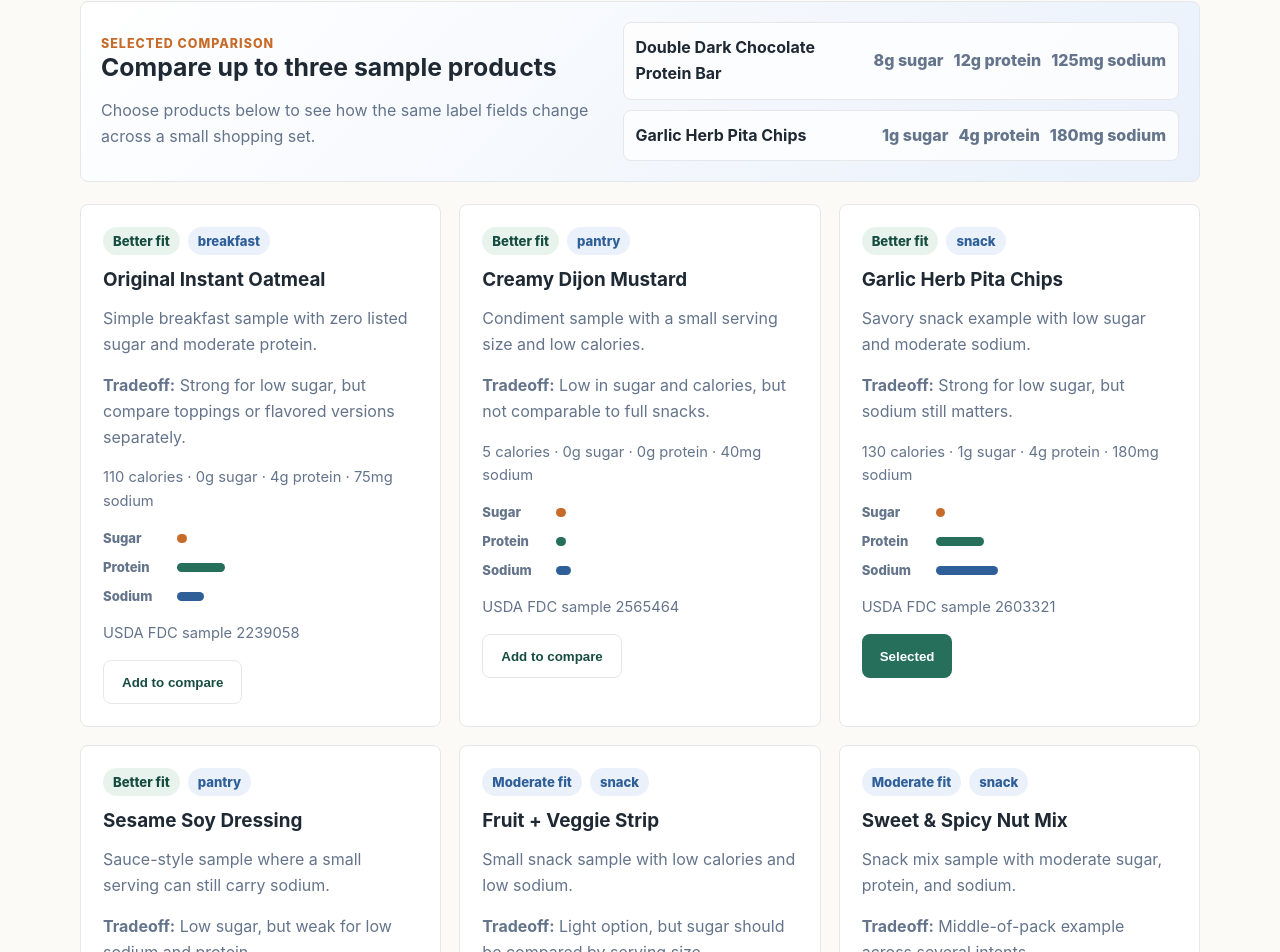
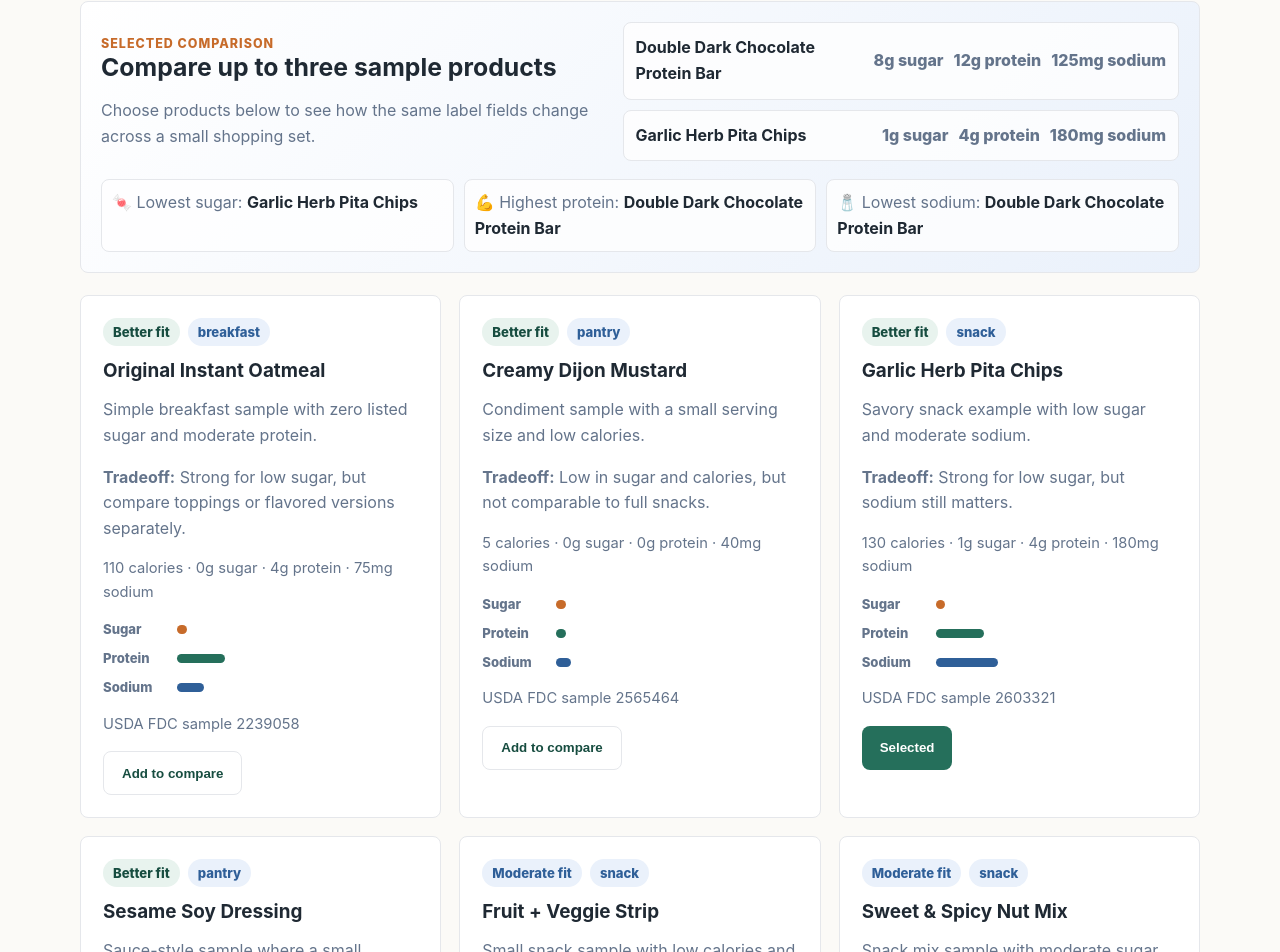
Before and after one commit to Astalos11/bettercart-ai-approval-site, a Next.js app: page /tools/food-comparison-demo in a window 1280 px wide. Shown: the part 1511-2463 px from the top of the page. Built offline with nearby package versions, Linux system fonts and the light colour scheme; no server answers.

Commit message:
Summarize selected demo products

```diff
--- a/app/globals.css
+++ b/app/globals.css
@@ -972,6 +972,25 @@
   white-space: nowrap;
 }
 
+.selected-summary {
+  grid-column: 1 / -1;
+  display: grid;
+  grid-template-columns: repeat(3, minmax(0, 1fr));
+  gap: 10px;
+}
+
+.selected-summary span {
+  background: rgba(255, 255, 255, 0.78);
+  border: 1px solid var(--line);
+  border-radius: 8px;
+  color: var(--muted);
+  padding: 10px;
+}
+
+.selected-summary strong {
+  color: var(--ink);
+}
+
 .readiness-matrix {
   background: var(--paper);
   border: 1px solid var(--line);
@@ -1123,6 +1142,7 @@
   .compare-tray,
   .top-result-card,
   .readiness-row,
+  .selected-summary,
   .selected-card {
     grid-template-columns: 1fr;
   }
--- a/app/tools/food-comparison-demo/page.jsx
+++ b/app/tools/food-comparison-demo/page.jsx
@@ -52,6 +52,14 @@
   return `${Math.max(4, Math.min(100, Math.round((value / max) * 100)))}%`;
 }
 
+function findByMetric(products, metric, direction) {
+  if (!products.length) return null;
+  return products.reduce((best, product) => {
+    if (direction === "min") return product[metric] < best[metric] ? product : best;
+    return product[metric] > best[metric] ? product : best;
+  }, products[0]);
+}
+
 export default function DemoPage() {
   const [intent, setIntent] = useState("low_sugar");
   const [category, setCategory] = useState("all");
@@ -74,6 +82,9 @@
     return demoProducts.filter((product) => selectedNames.includes(product.name));
   }, [selectedNames]);
   const topProduct = sortedProducts[0];
+  const selectedLowestSugar = findByMetric(selectedProducts, "totalSugar", "min");
+  const selectedHighestProtein = findByMetric(selectedProducts, "protein", "max");
+  const selectedLowestSodium = findByMetric(selectedProducts, "sodium", "min");
 
   function toggleSelected(productName) {
     setSelectedNames((current) => {
@@ -201,6 +212,11 @@
               </div>
             ))}
           </div>
+          <div className="selected-summary">
+            <span>🍬 Lowest sugar: <strong>{selectedLowestSugar?.name || "Select products"}</strong></span>
+            <span>💪 Highest protein: <strong>{selectedHighestProtein?.name || "Select products"}</strong></span>
+            <span>🧂 Lowest sodium: <strong>{selectedLowestSodium?.name || "Select products"}</strong></span>
+          </div>
         </div>
 
         <div className="grid three" style={{ marginTop: 22 }}>
```
